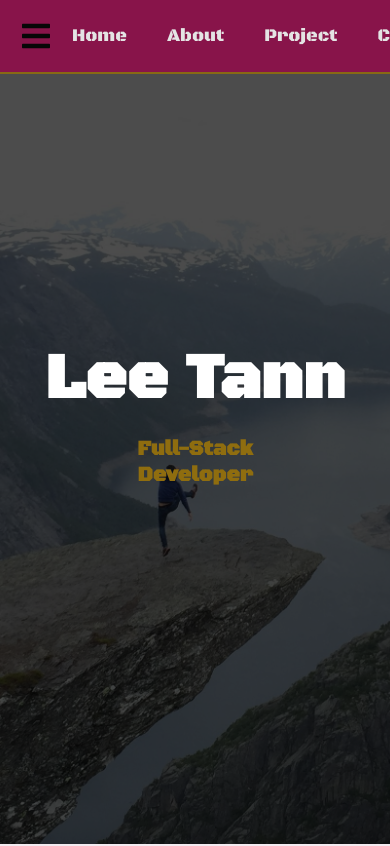
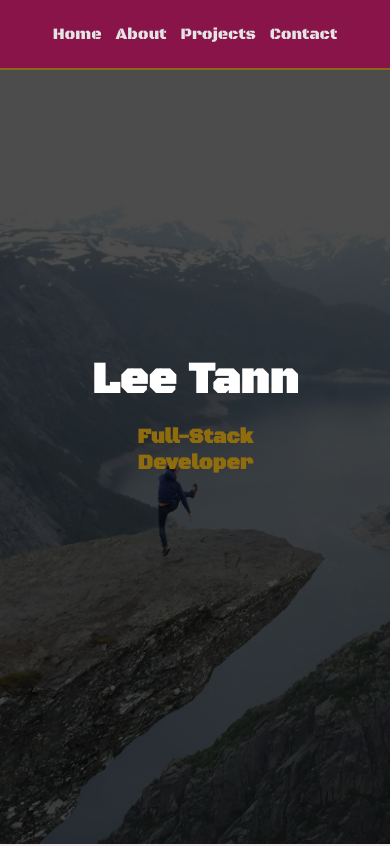
Before and after one commit to LeeTann/leetann-portfolio, a React (Create React App) app: page / in a window 390 px wide. Shown: the top 846 px of the page. Built offline with nearby package versions, Linux system fonts and the light colour scheme; the HTML template or start-up script is replaced by a standard one.

Commit message:
Mobile view for nav

```diff
--- a/src/App.css
+++ b/src/App.css
@@ -24,7 +24,7 @@ a {
 }
 
 a:hover {
-  transition: ease-in-out .25s;
+  transition: ease-in-out .2s;
 }
 
 .navbar a {
@@ -57,7 +57,7 @@ img {
 .btn:hover {
   opacity: 0.9;
   background-color: var(--secondary-color);
-  transition: all .25s ease-in-out;
+  transition: all .2s ease-in-out;
   transform: scale(1.1);
 }
 
--- a/src/components/contact/contact.css
+++ b/src/components/contact/contact.css
@@ -57,3 +57,9 @@
     margin-top: -20px;
     margin-bottom: 2rem;
 }
+
+@media (max-width: 400px) {
+    .fa-github {
+        margin: 0 3rem;
+    }
+}
--- a/src/components/hero/hero.css
+++ b/src/components/hero/hero.css
@@ -63,3 +63,9 @@
     0% {left: -1500px}
     100% {left: 0}
 }
+
+@media (max-width: 400px) {
+    .hero-heading {
+        font-size: 2.75rem;
+    }
+}
--- a/src/components/nav/Nav.js
+++ b/src/components/nav/Nav.js
@@ -1,36 +1,19 @@
-import React, { useState, useEffect } from 'react'
+import React from 'react'
 import { Link } from 'react-scroll'
-import { CSSTransition } from 'react-transition-group'
-import { FaWindowClose, FaBars} from 'react-icons/fa'
 import './nav.css'
 
 export default function Nav() {
-    const [mobileView, setMobileView] = useState(true)
-
-    const checkMobileView = () => {
-        (window.innerWidth <= 500) ? setMobileView(true) : setMobileView(false)
-    }
-
-    useEffect(() => {
-        return window.addEventListener('resize', checkMobileView)
-    })
-
     return (
         <>
             <nav>
-                <CSSTransition in={mobileView} timeout={100} classNames="hamburger">
-                    <button className="nav-icon" onClick={() => setMobileView(prevOpen => !prevOpen)}>
-                        {mobileView ? <FaBars/> : <FaWindowClose/>}
-                    </button>
-                </CSSTransition>
                 <div>
                     <img src="mylogo2.png" alt="logo" className="logo1" />
                 </div>
                 <ul className="nav-links">
                     <li className="nav-item"><Link to="hero" spy={true} smooth={true} offset={-70} duration={700}>Home</Link></li>
                     <li className="nav-item"><Link to="about" spy={true} smooth={true} offset={-70} duration={700}>About</Link></li>
-                    <li className="nav-item"><Link to="projects" spy={true} smooth={true} offset={-70} duration={700}>Project</Link></li>
-                    <li className="nav-item"><Link to="contact" spy={true} smooth={true} offset={-70} duration={700}>Contacts</Link></li>
+                    <li className="nav-item"><Link to="projects" spy={true} smooth={true} offset={-70} duration={700}>Projects</Link></li>
+                    <li className="nav-item"><Link to="contact" spy={true} smooth={true} offset={-70} duration={700}>Contact</Link></li>
                 </ul>
                 <div>
                     <img src="mylogo2.png" alt="logo" className="logo2" />
--- a/src/components/nav/nav.css
+++ b/src/components/nav/nav.css
@@ -10,14 +10,6 @@ nav {
     border-bottom: solid 2px var(--secondary-color);
     opacity: 0.9;
     background-color: var(--primary-color);
-}
-
-.nav-icon {
-    font-size: 2rem;
-    display: flex;
-    background-color: var(--primary-color);
-    border: none;
-
 }
 
 img {
@@ -52,24 +44,32 @@ li {
 
 @media (max-width: 900px) {
     li {
-        font-size: 18px;
+        font-size: 20px;
     }
 }
 
-@media (max-width: 600px) {
+@media (max-width: 650px) {
     .logo1 {
         display: none;
     }
     .logo2 {
         display: none;
     }
+    li {
+        margin: 5px 10px;
+    }
     nav {
         padding: 20px;
     }
 }
 
-@media (min-width: 500px) {
-    .nav-icon {
-        display: none;
+@media (max-width: 400px) {
+    li {
+        font-size: 16px;
+        margin: 4px 7px;
+    }
+    nav {
+        margin: 0 auto;
+        justify-content: space-evenly;
     }
 }
```
